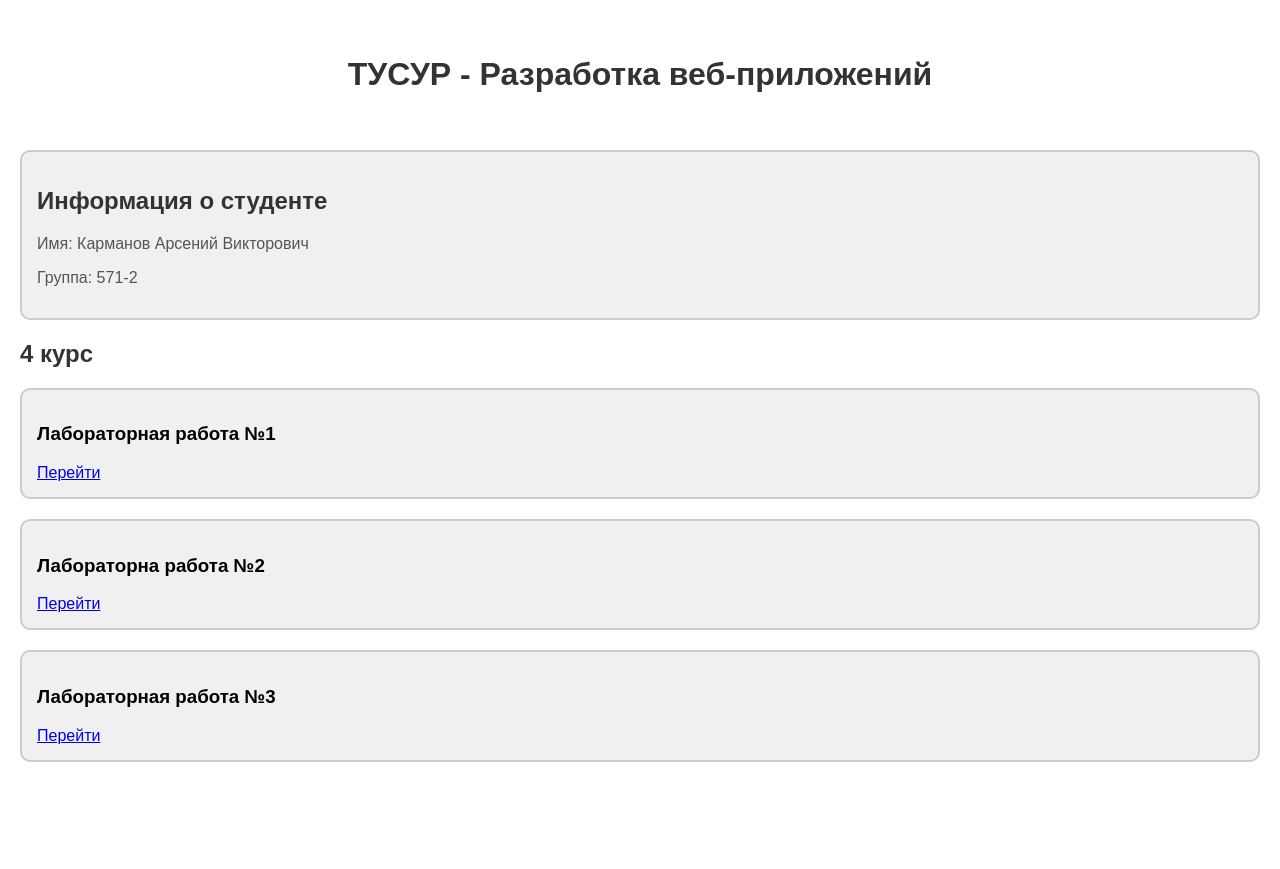
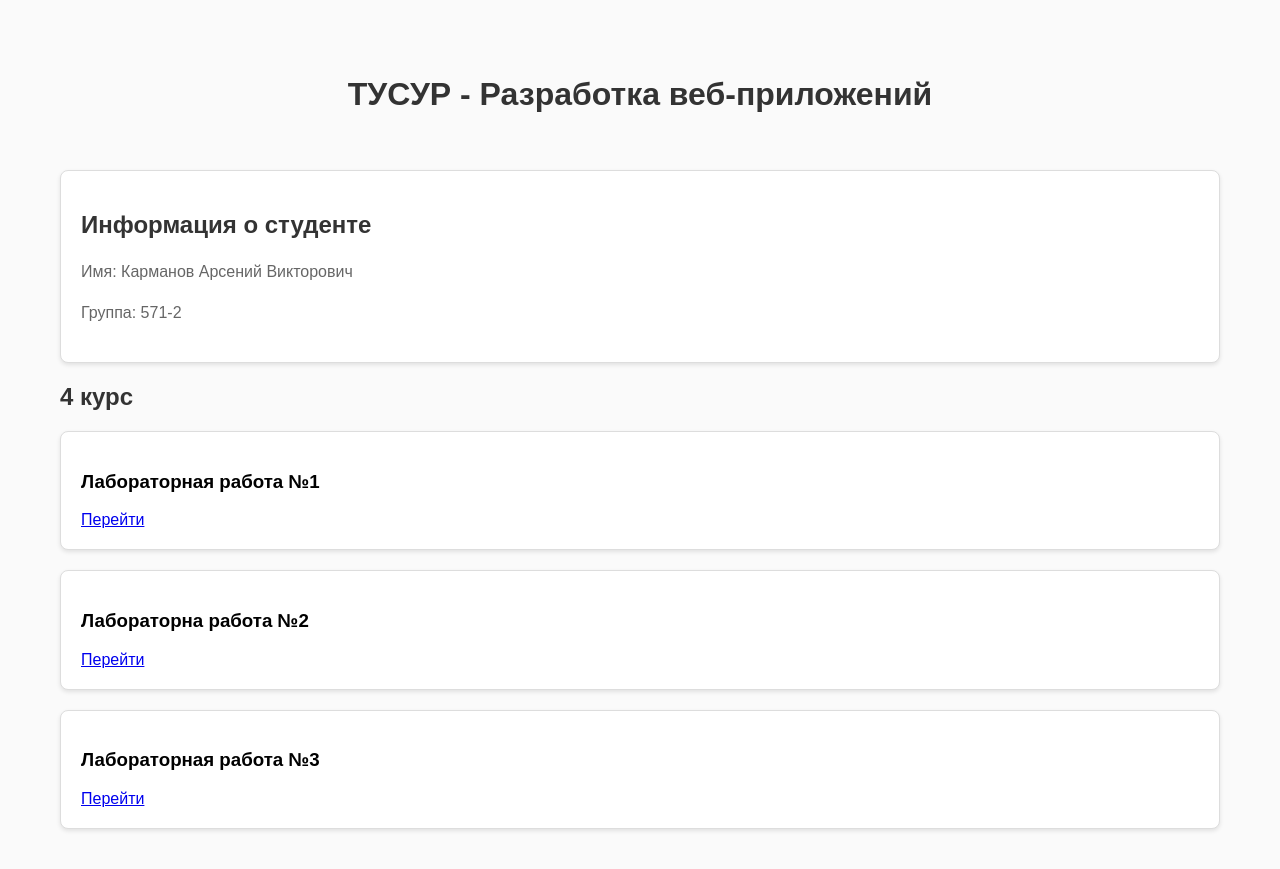
Before and after one commit to akarmanov2022/tusur-rvp-4, a plain HTML site: page index.html in a window 1280 px wide. Before the commit the page ends 800 px from the top, so only its background shows below. Drawn offline with Linux system fonts and the light colour scheme.

Commit message:
Update styles.css

```diff
--- a/css/styles.css
+++ b/css/styles.css
@@ -8,27 +8,29 @@
 body {
     font-family: Arial, sans-serif;
     margin: 20px;
+    background-color: #fafafa;
 }
 
-div .student-info {
-    background-color: #f0f0f0;
-    border: 2px solid #ccc;
-    padding: 15px;
-    border-radius: 10px;
-    margin-top: 20px;
+.container {
+    max-width: 1200px;
+    margin: 0 auto;
+    padding: 20px;
 }
 
-div .lab {
-    background-color: #f0f0f0;
-    border: 2px solid #ccc;
-    padding: 15px;
-    border-radius: 10px;
+.student-info, .lab {
+    background-color: #ffffff;
+    border: 1px solid #ddd;
+    padding: 20px;
+    border-radius: 8px;
     margin-top: 20px;
+    box-shadow: 0 2px 4px rgba(0, 0, 0, 0.1);
 }
 
-div .title {
+.title {
     text-align: center;
     padding: 15px;
+    font-weight: bold;
+    color: #333;
 }
 
 h1, h2 {
@@ -37,7 +39,8 @@
 
 p {
     font-size: 16px;
-    color: #555;
+    color: #666;
+    line-height: 1.6;
 }
 
 button {
@@ -48,6 +51,7 @@
     border: none;
     cursor: pointer;
     border-radius: 5px;
+    transition: background-color 0.3s ease;
 }
 
 button:hover {
@@ -64,10 +68,12 @@
 }
 
 input, select {
-    padding: 8px;
+    padding: 10px;
     width: 100%;
     box-sizing: border-box;
     margin-bottom: 10px;
+    border: 1px solid #ccc;
+    border-radius: 4px;
 }
 
 /* Added specificity to table class rules */
@@ -78,3 +84,20 @@
 .task3-2 table td {
     background-color: #ff3333;
 }
+
+/* Responsive Styles */
+@media (max-width: 768px) {
+    .container {
+        padding: 10px;
+    }
+
+    .student-info, .lab {
+        padding: 15px;
+        margin-top: 15px;
+    }
+
+    button {
+        padding: 8px 16px;
+        margin: 4px;
+    }
+}
```
